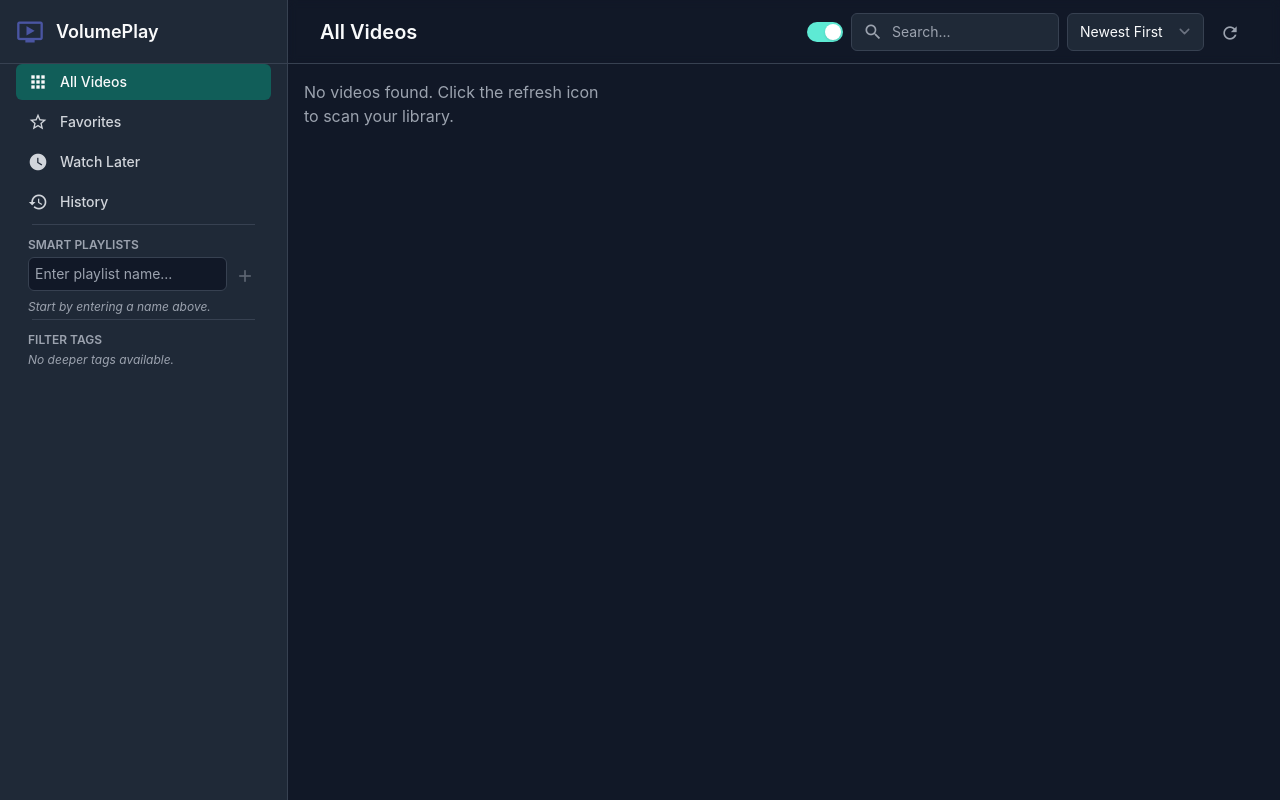
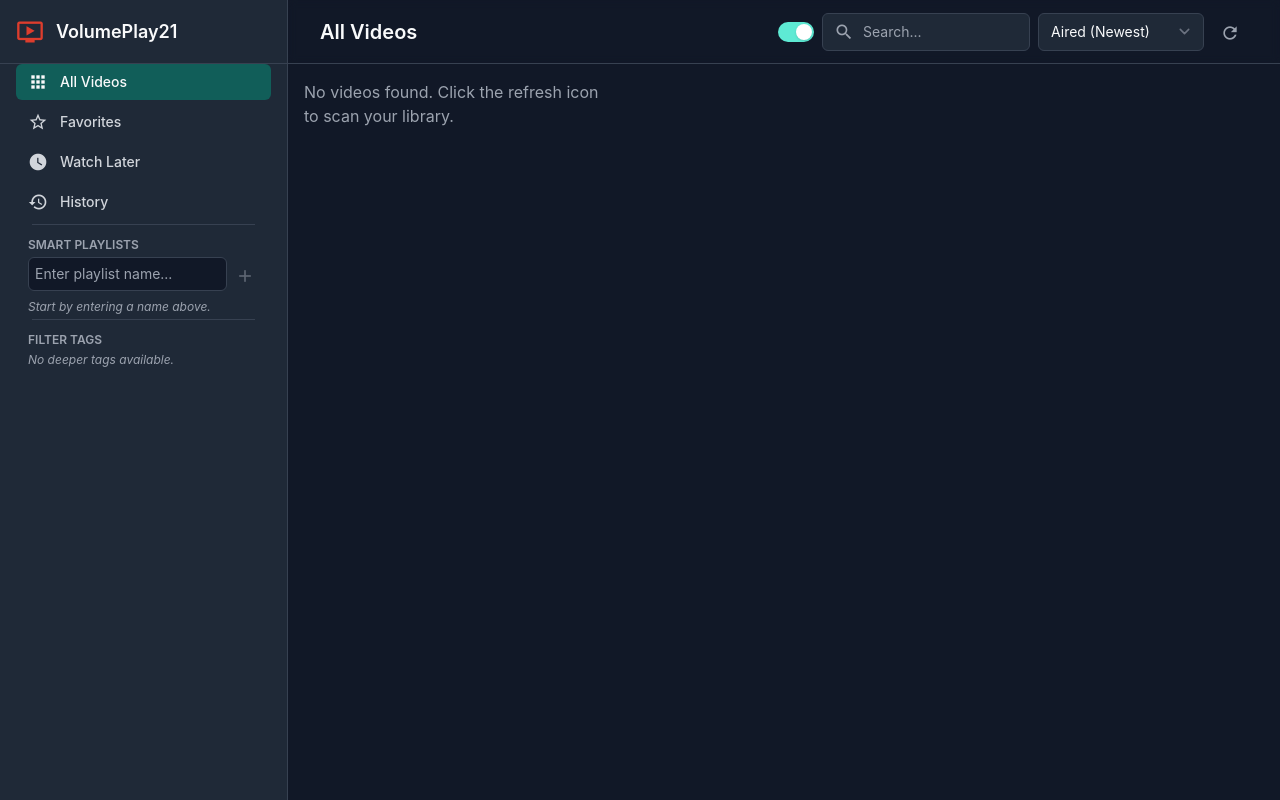
Before and after one commit to volumedata21/VolumePlay21, a Flask app: page / in a window 1280 px wide. Run offline with Flask 3, Linux system fonts and the light colour scheme; data that the repository does not hold is empty; some libraries are stand-ins or nearby versions.

Commit message:
added sorting option for upload date

```diff
--- a/app.py
+++ b/app.py
@@ -76,8 +76,10 @@ class Video(db.Model):
             'title': self.title,
             'summary': self.summary,
             'author': self.show_title or 'Unknown Show',  # Map show_title -> author
-            # 'published' is the NFO <aired> date
+            # 'published' is the NFO <aired> date (with fallback)
             'published': self.aired.isoformat() if self.aired else (self.uploaded_date.isoformat() if self.uploaded_date else datetime.datetime.now().isoformat()),
+            # 'aired_date' is *only* the NFO <aired> date (no fallback)
+            'aired_date': self.aired.isoformat() if self.aired else None,
             # 'uploaded' is the file modification time
             'uploaded': self.uploaded_date.isoformat() if self.uploaded_date else datetime.datetime.now().isoformat(),
             'is_favorite': self.is_favorite,
--- a/static/js/app.js
+++ b/static/js/app.js
@@ -13,7 +13,7 @@ function videoApp() {
         currentTitle: 'All Videos',
         modalVideo: null,
         searchQuery: '',
-        sortOrder: 'newest',
+        sortOrder: 'aired_newest',
         appData: {
             videos: [],
             folder_tree: {},
@@ -138,13 +138,37 @@ function videoApp() {
                 if (viewType === 'history') {
                     const dateA = a.last_watched ? new Date(a.last_watched) : 0;
                     const dateB = b.last_watched ? new Date(b.last_watched) : 0;
-                    return dateB - dateA;
+                    return dateB - dateA; // Newest watched first
                 }
 
-                // Default sort (for all other views)
-                const dateA = a.published ? new Date(a.published) : 0;
-                const dateB = b.published ? new Date(b.published) : 0;
-                return this.sortOrder === 'newest' ? dateB - dateA : dateA - dateB;
+                let dateA, dateB;
+                const MAX_DATE = new Date(8640000000000000); // Far future
+                const MIN_DATE = new Date(0); // The_past
+
+                switch (this.sortOrder) {
+                    case 'aired_oldest':
+                        // Use max date for nulls to send them to the end
+                        dateA = a.aired_date ? new Date(a.aired_date) : MAX_DATE;
+                        dateB = b.aired_date ? new Date(b.aired_date) : MAX_DATE;
+                        return dateA - dateB;
+
+                    case 'uploaded_newest':
+                        dateA = a.uploaded ? new Date(a.uploaded) : MIN_DATE;
+                        dateB = b.uploaded ? new Date(b.uploaded) : MIN_DATE;
+                        return dateB - dateA;
+
+                    case 'uploaded_oldest':
+                        dateA = a.uploaded ? new Date(a.uploaded) : MAX_DATE;
+                        dateB = b.uploaded ? new Date(b.uploaded) : MAX_DATE;
+                        return dateA - dateB;
+
+                    case 'aired_newest': // Default case
+                    default:
+                        // Use min date for nulls to send them to the end
+                        dateA = a.aired_date ? new Date(a.aired_date) : MIN_DATE;
+                        dateB = b.aired_date ? new Date(b.aired_date) : MIN_DATE;
+                        return dateB - dateA;
+                }
             });
 
             return videos;
@@ -389,10 +413,12 @@ function videoApp() {
 
                 if (response.ok) {
                     const updatedPlaylist = await response.json();
-                    // Find and replace the old playlist object with the new one to ensure reactivity
+                    // Find the local playlist object
                     const index = this.appData.smartPlaylists.findIndex(p => p.id === playlistId);
                     if (index !== -1) {
-                        this.appData.smartPlaylists.splice(index, 1, updatedPlaylist);
+                        // --- THIS IS THE FIX ---
+                        // Surgically update the filters array, just like in saveFilterToPlaylist
+                        this.appData.smartPlaylists[index].filters = updatedPlaylist.filters;
                     }
                 } else {
                     const result = await response.json();
@@ -774,8 +800,6 @@ function filterEditor(playlistId, appData) {
             const authors = new Set(videos.map(v => v.author || 'Unknown Author'));
             return Array.from(authors).sort();
         },
-// ...
-
         resetValues() {
             this.textValue = '';
             this.selectedAuthors = [];
--- a/templates/index.html
+++ b/templates/index.html
@@ -44,9 +44,9 @@
 
             <div class="flex h-16 shrink-0 items-center justify-between border-b border-[var(--divider-color)] px-4">
                 <a href="#" @click.prevent="setView('all'); searchQuery=''" class="flex items-center gap-3 group">
-                    <i class="material-icons" style="font-size:28px;color:#4A55A2;">ondemand_video</i>
+                    <i class="material-icons" style="font-size:28px;color:#DD3D2D;">ondemand_video</i>
                     <span
-                        class="text-lg font-semibold text-[var(--text-bright)] group-hover:text-[var(--text-main)]">VolumePlay</span>
+                        class="text-lg font-semibold text-[var(--text-bright)] group-hover:text-[var(--text-main)]">VolumePlay21</span>
                 </a>
                 <div class="flex items-center gap-2">
                     <button type="button"
@@ -365,9 +365,11 @@
                     </div>
                     <select x-model="sortOrder"
                         class="hidden rounded-md border-[var(--divider-color)] bg-[var(--bg-medium)] text-sm text-[var(--text-bright)] focus:border-[var(--highlight-ring)] focus:ring-[var(--highlight-ring)] sm:block">
-                        <option value="newest">Newest First</option>
-                        <option value="oldest">Oldest First</option>
-                    </select>
+                        <option value="aired_newest">Aired (Newest)</option>
+                        <option value="aired_oldest">Aired (Oldest)</option>
+                        <option value="uploaded_newest">Upload (Newest)</option>
+                        <option value="uploaded_oldest">Upload (Oldest)</option>
+                        </select>
                     <button class="p-2 text-[var(--text-secondary)] hover:text-[var(--text-bright)]"
                         @click="scanVideoLibrary(false)" :disabled="isScanning">
                         <i class="material-icons" :class="{ 'animate-spin': isScanning }"
```
